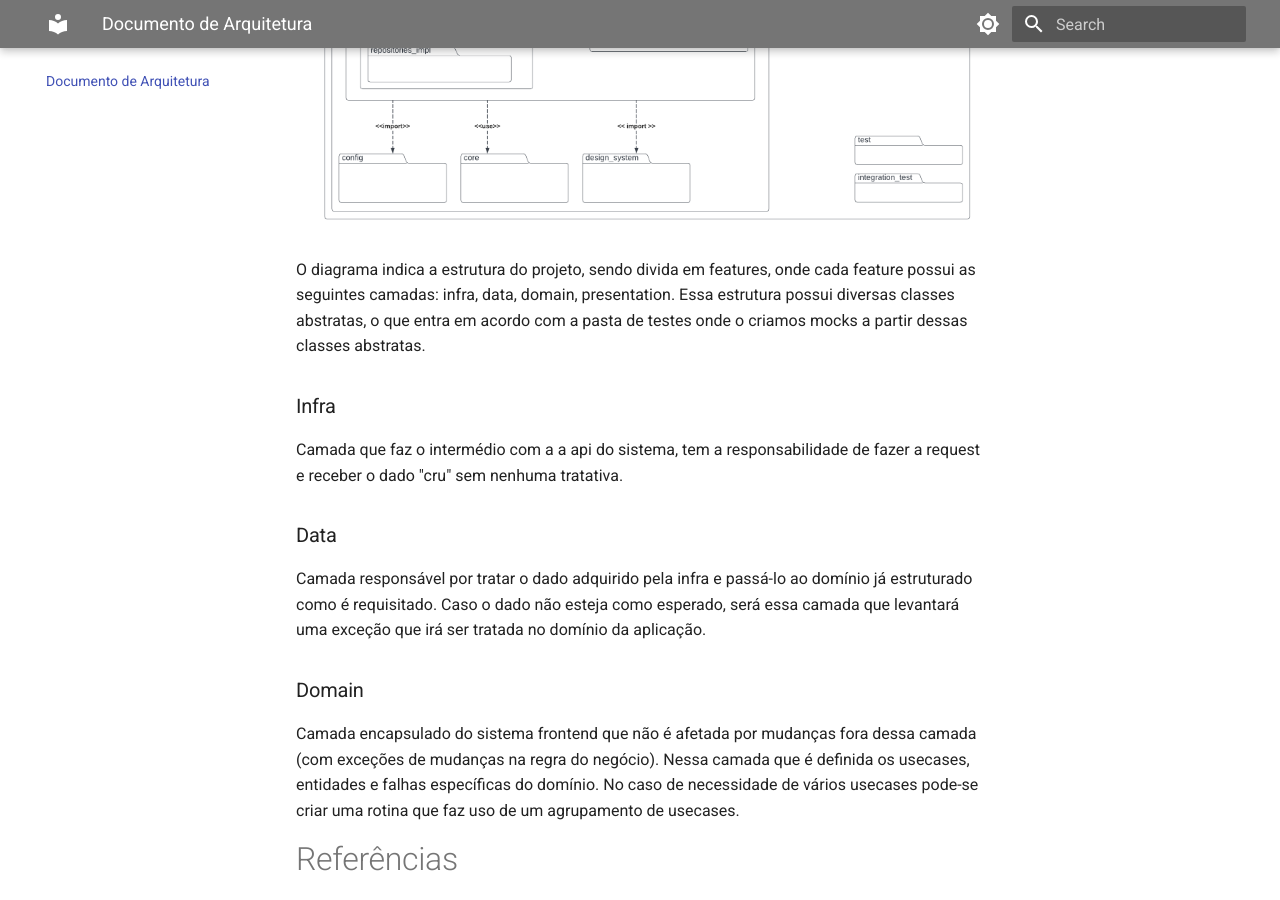
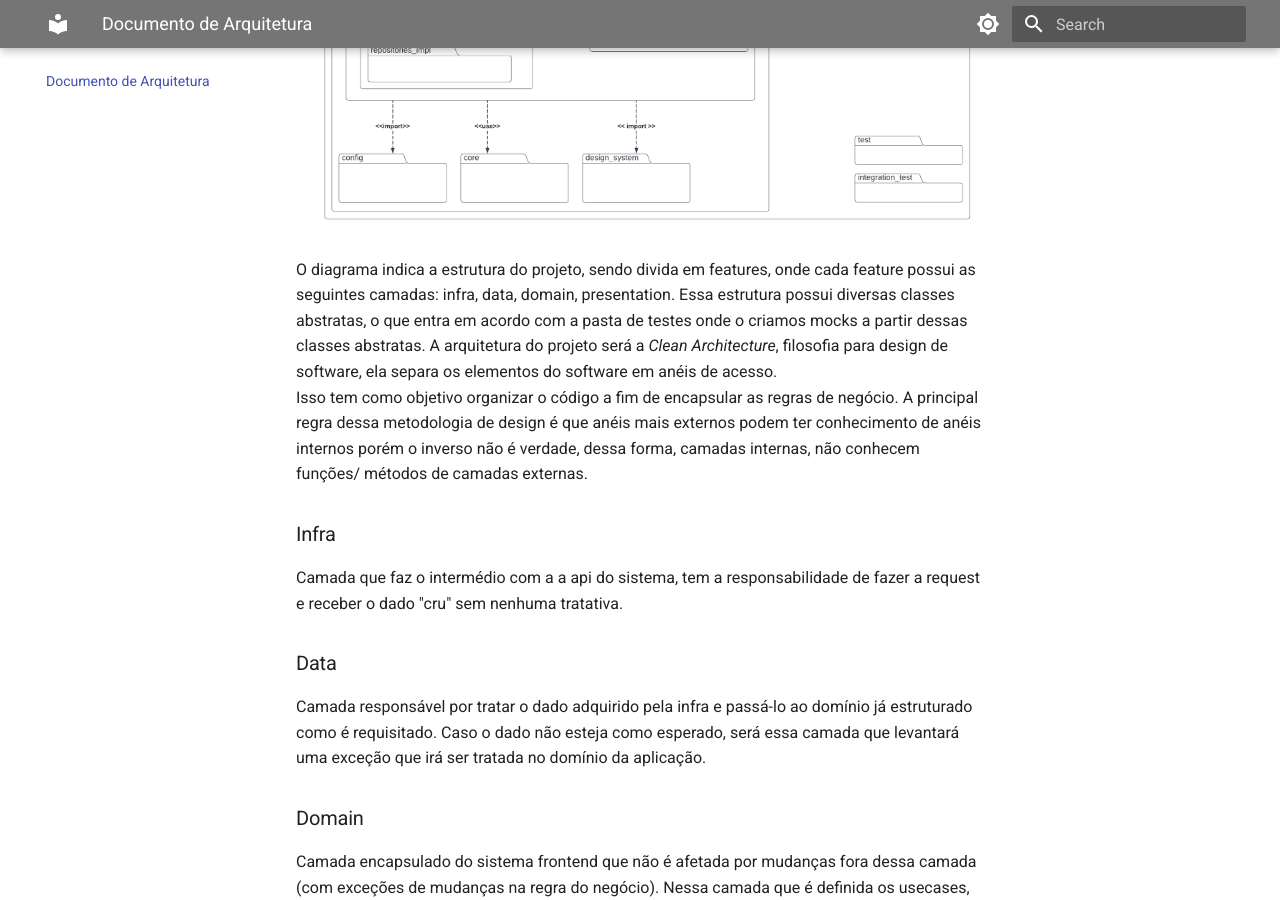
Before and after one commit to UNB-PI2-Grupo3-BracoRobotico/Documentation, an MkDocs documentation site: the page built from docs/documento_arquitetura.md, in a window 1280 px wide and 900 px high, scrolled down 768 px. Built offline with MkDocs 1.6.1 and Material for MkDocs 9.7.7, drawn with Linux system fonts in a browser that asks for light colours.

Commit message:
refac: add clean arch explanation

```diff
--- a/docs/documento_arquitetura.md
+++ b/docs/documento_arquitetura.md
@@ -10,7 +10,8 @@ Diagramas de pacotes são diagramas estruturais comumente usados para simplifica
 
 ![Diagrama de Pacote Front-End v1.0](./assets/documento_arquitetura/diagrama_pacote_frontend_v1.png)
 
-O diagrama indica a estrutura do projeto, sendo divida em features, onde cada feature possui as seguintes camadas: infra, data, domain, presentation. Essa estrutura possui diversas classes abstratas, o que entra em acordo com a pasta de testes onde o criamos mocks a partir dessas classes abstratas.
+O diagrama indica a estrutura do projeto, sendo divida em features, onde cada feature possui as seguintes camadas: infra, data, domain, presentation. Essa estrutura possui diversas classes abstratas, o que entra em acordo com a pasta de testes onde o criamos mocks a partir dessas classes abstratas. A arquitetura do projeto será a _Clean Architecture_, filosofia para design de software, ela separa os elementos do software em anéis de acesso.<br>
+Isso tem como objetivo organizar o código a fim de encapsular as regras de negócio. A principal regra dessa metodologia de design é que anéis mais externos podem ter conhecimento de anéis internos porém o inverso não é verdade, dessa forma, camadas internas, não conhecem funções/ métodos de camadas externas.
 
 ### Infra
 
```
